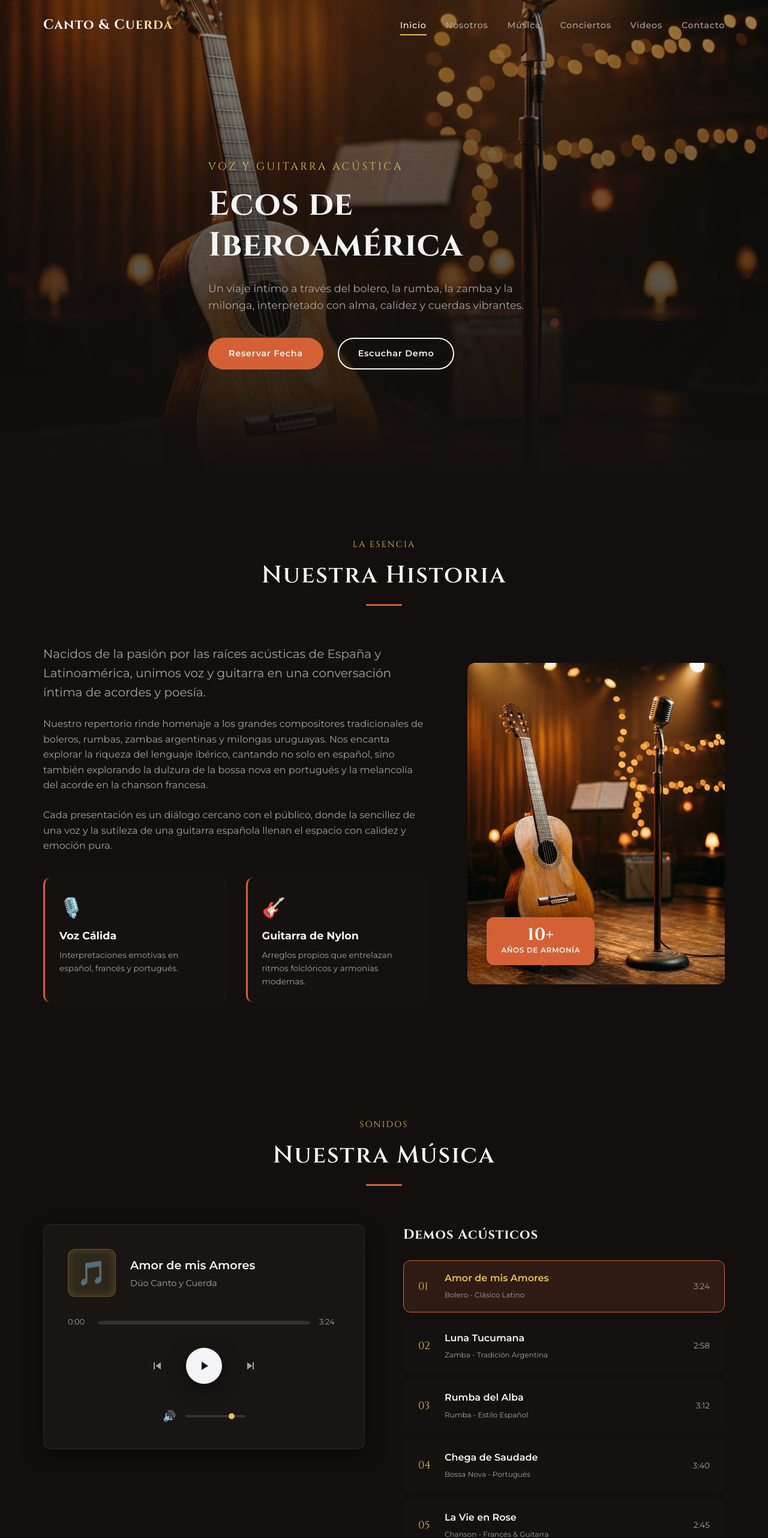
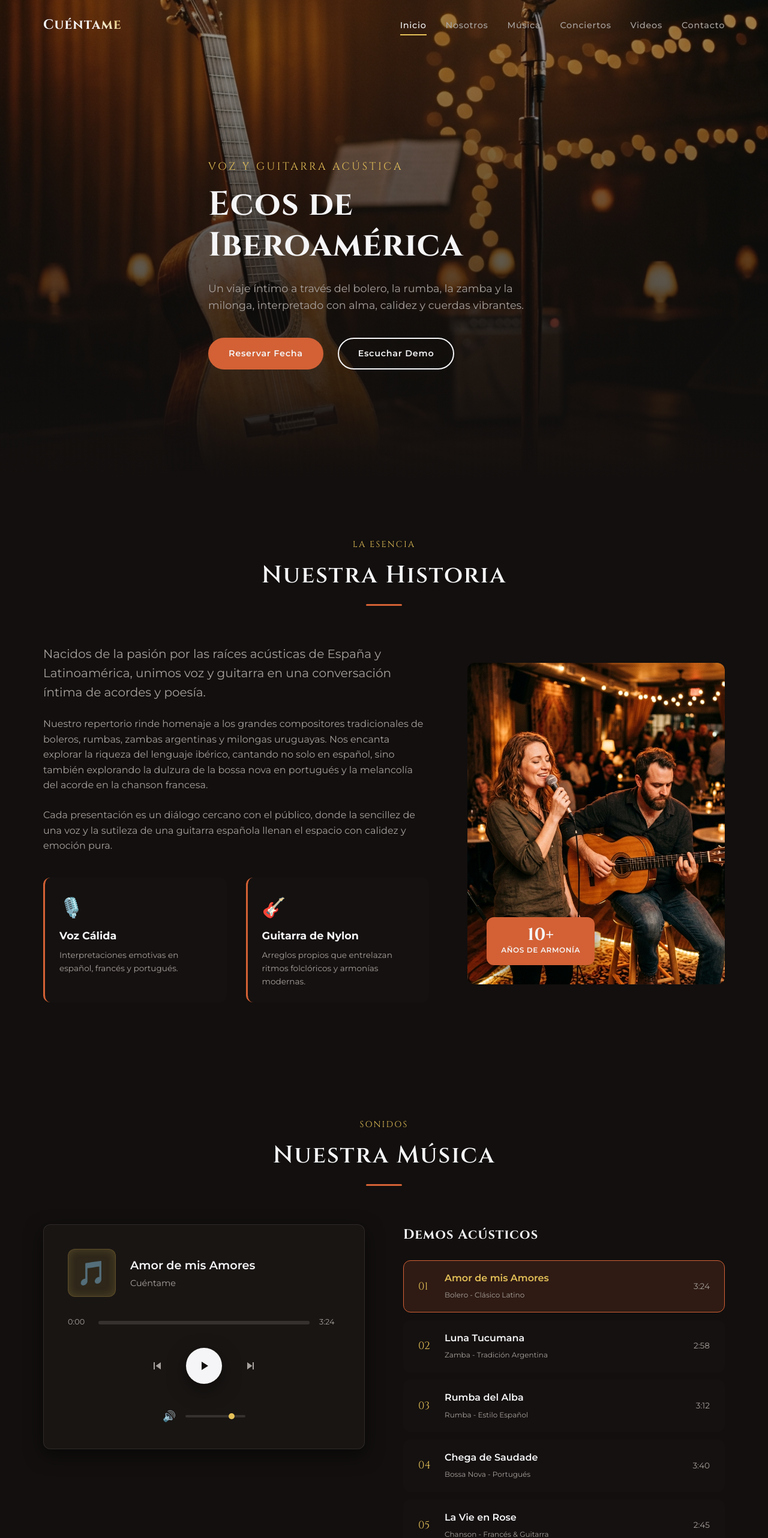
Before and after one commit to Alpheratzi/Cantoweb, a plain HTML site: page index.html in a window 1280 px wide. Shown: the top 2564 px of the page at 60% size. Drawn offline with Linux system fonts and the light colour scheme.

Commit message:
Rename group to Cuéntame and update contact email

```diff
--- a/app.js
+++ b/app.js
@@ -1,5 +1,5 @@
 /**
- * Dúo Canto y Cuerda - Main JS Logic
+ * Cuéntame - Main JS Logic
  */
 
 document.addEventListener('DOMContentLoaded', () => {
@@ -368,7 +368,7 @@ document.addEventListener('DOMContentLoaded', () => {
 
                 const videoData = {
                     title: prompt("Introduce un título para tu video:", file.name.substring(0, file.name.lastIndexOf('.')) || file.name) || "Video de Ensayo",
-                    description: prompt("Escribe una breve descripción:", "Video corto grabado por el público/duo.") || "Grabación de ensayo.",
+                    description: prompt("Escribe una breve descripción:", "Video corto grabado por el público/Cuéntame.") || "Grabación de ensayo.",
                     date: new Date().toLocaleDateString('es-ES', { day: 'numeric', month: 'short', year: 'numeric' }),
                     duration: metadata.durationText,
                     thumbnail: metadata.thumbnail || '', // Base64 Thumbnail or placeholder
--- a/index.html
+++ b/index.html
@@ -3,8 +3,8 @@
 <head>
     <meta charset="UTF-8">
     <meta name="viewport" content="width=device-width, initial-scale=1.0">
-    <meta name="description" content="Sitio oficial de Dúo Canto y Cuerda. Música tradicional latinoamericana, boleros, rumbas, zambas, milongas y fusiones modernas. Contrataciones y conciertos.">
-    <title>Dúo Canto y Cuerda | Música Latinoamericana y Fusión</title>
+    <meta name="description" content="Sitio oficial de Cuéntame. Música tradicional latinoamericana, boleros, rumbas, zambas, milongas y fusiones modernas. Contrataciones y conciertos.">
+    <title>Cuéntame | Música Latinoamericana y Fusión</title>
     <!-- Google Fonts -->
     <link rel="preconnect" href="https://fonts.googleapis.com">
     <link rel="preconnect" href="https://fonts.gstatic.com" crossorigin>
@@ -18,7 +18,7 @@
     <header class="site-header" id="header">
         <div class="container header-container">
             <a href="#" class="logo">
-                <span class="logo-serif">Canto & Cuerda</span>
+                <span class="logo-serif">Cuéntame</span>
             </a>
 
             <!-- Mobile Menu Toggle Button -->
@@ -87,7 +87,7 @@
 
                     <div class="about-visual">
                         <div class="visual-wrapper">
-                            <img src="assets/duo_hero_bg.png" alt="Dúo Canto y Cuerda en vivo" class="img-responsive rounded shadow-lg">
+                            <img src="assets/duo_about.png" alt="Cuéntame en vivo" class="img-responsive rounded shadow-lg">
                             <div class="visual-badge">
                                 <span class="badge-number">10+</span>
                                 <span class="badge-text">Años de Armonía</span>
@@ -114,7 +114,7 @@
                             <div class="track-art" id="playerArt">🎵</div>
                             <div class="track-info">
                                 <h3 id="playerTitle">Selecciona una pista</h3>
-                                <p id="playerArtist">Dúo Canto y Cuerda</p>
+                                <p id="playerArtist">Cuéntame</p>
                             </div>
                         </div>
 
@@ -271,7 +271,7 @@
                     <span class="section-tag">Multimedia</span>
                     <h2>Momentos y Ensayos</h2>
                     <div class="underline"></div>
-                    <p class="section-intro">Mira nuestros fragmentos de ensayos y actuaciones. ¡Puedes subir tus propios videos del dúo usando el botón de abajo para ver cómo funciona el archivo digital!</p>
+                    <p class="section-intro">Mira nuestros fragmentos de ensayos y actuaciones. ¡Puedes subir tus propios videos de Cuéntame usando el botón de abajo para ver cómo funciona el archivo digital!</p>
                 </div>
 
                 <!-- Video Gallery Grid -->
@@ -351,7 +351,7 @@
                                 <span class="detail-icon">✉️</span>
                                 <div>
                                     <h4>Correo Electrónico</h4>
-                                    <p><a href="mailto:info@cantoycuerda.com">info@cantoycuerda.com</a></p>
+                                    <p><a href="mailto:info@cuentame.com">info@cuentame.com</a></p>
                                 </div>
                             </div>
                             <div class="contact-detail-item">
@@ -418,7 +418,7 @@
                         <div class="form-success-message" id="formSuccessMessage">
                             <span class="success-icon">✨</span>
                             <h3>¡Mensaje Recibido con Éxito!</h3>
-                            <p>Gracias por contactar con Dúo Canto y Cuerda. Nos pondremos en contacto contigo en un plazo de 24-48 horas para detallar el presupuesto y la disponibilidad.</p>
+                            <p>Gracias por contactar con Cuéntame. Nos pondremos en contacto contigo en un plazo de 24-48 horas para detallar el presupuesto y la disponibilidad.</p>
                             <button id="successCloseBtn" class="btn btn-sm btn-outline">Enviar otro mensaje</button>
                         </div>
                     </div>
@@ -431,7 +431,7 @@
     <footer class="site-footer">
         <div class="container footer-container">
             <div class="footer-about">
-                <h3>Canto & Cuerda</h3>
+                <h3>Cuéntame</h3>
                 <p>Armonizando momentos únicos a través de las grandes canciones iberoamericanas.</p>
             </div>
             <div class="footer-links">
@@ -455,7 +455,7 @@
             </div>
         </div>
         <div class="footer-bottom">
-            <p>&copy; 2026 Dúo Canto y Cuerda. Diseñado con alma acústica.</p>
+            <p>&copy; 2026 Cuéntame. Diseñado con alma acústica.</p>
         </div>
     </footer>
 
```
Also changed, not shown: assets/duo_about.png (added).
